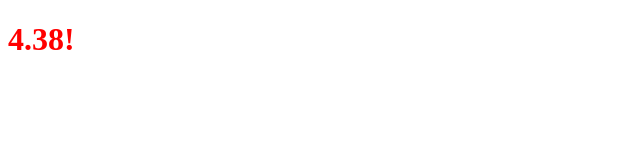
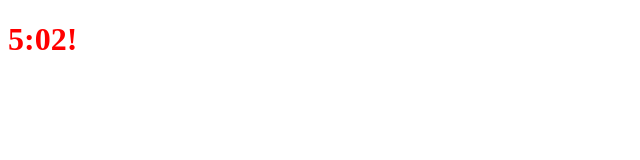
Before and after one commit to zhyuzh3dg/test04, a plain HTML site: page index.html in a window 1280 px wide. Shown: the full height of the page, 0-640 px from the left. Drawn offline with nearby package versions, Linux system fonts and the light colour scheme.

Commit message:
Auto commit by 10knet.com

```diff
--- a/index.html
+++ b/index.html
@@ -9,7 +9,7 @@ h1{
   color:red;
 }</style>
 <body><div 10knet><h1>
-  4.38!
+  5:02!
 </h1></div></body>
 <script 10knet>/*javascript脚本*/
 var a='hello world.';
```
